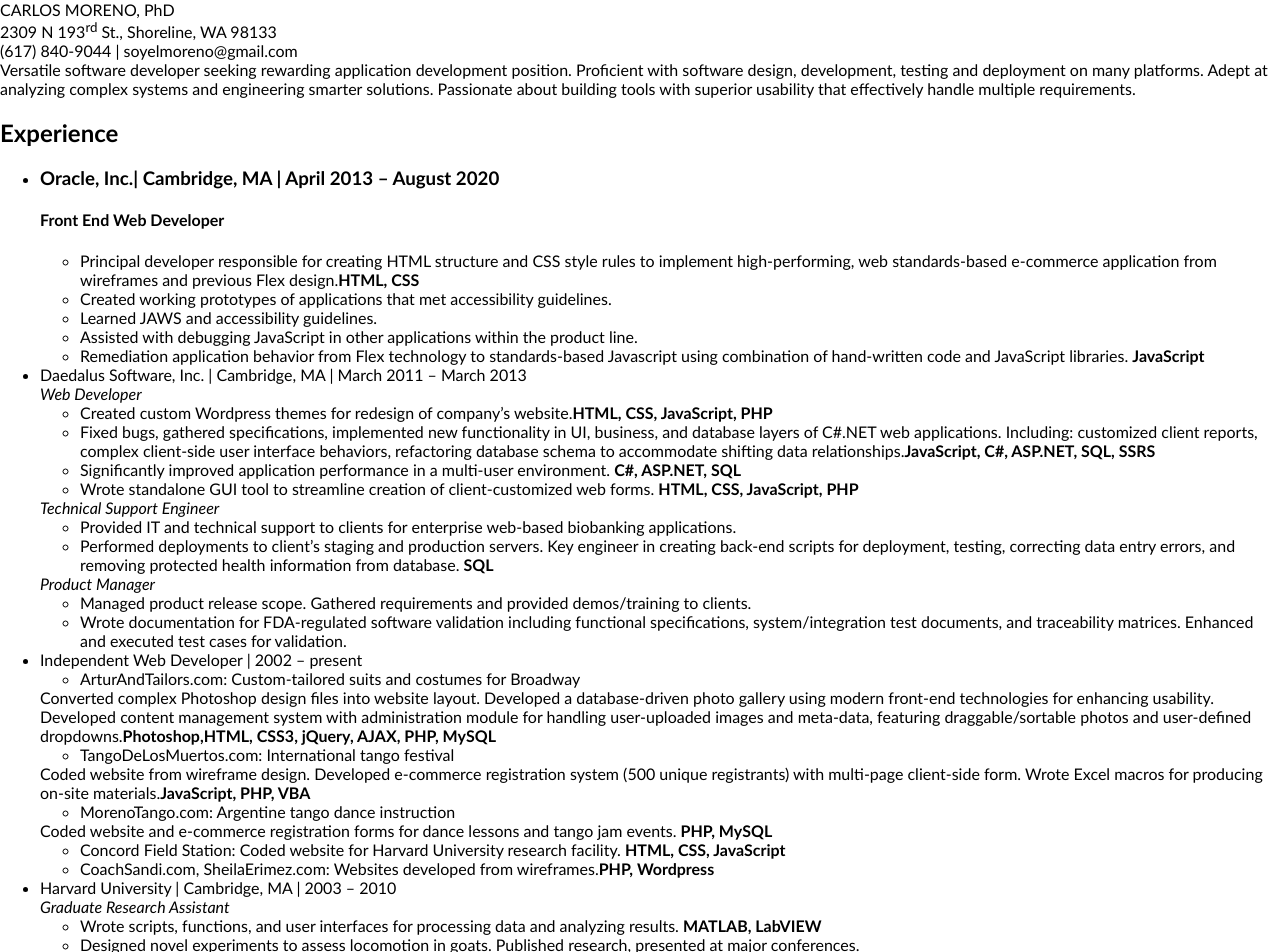
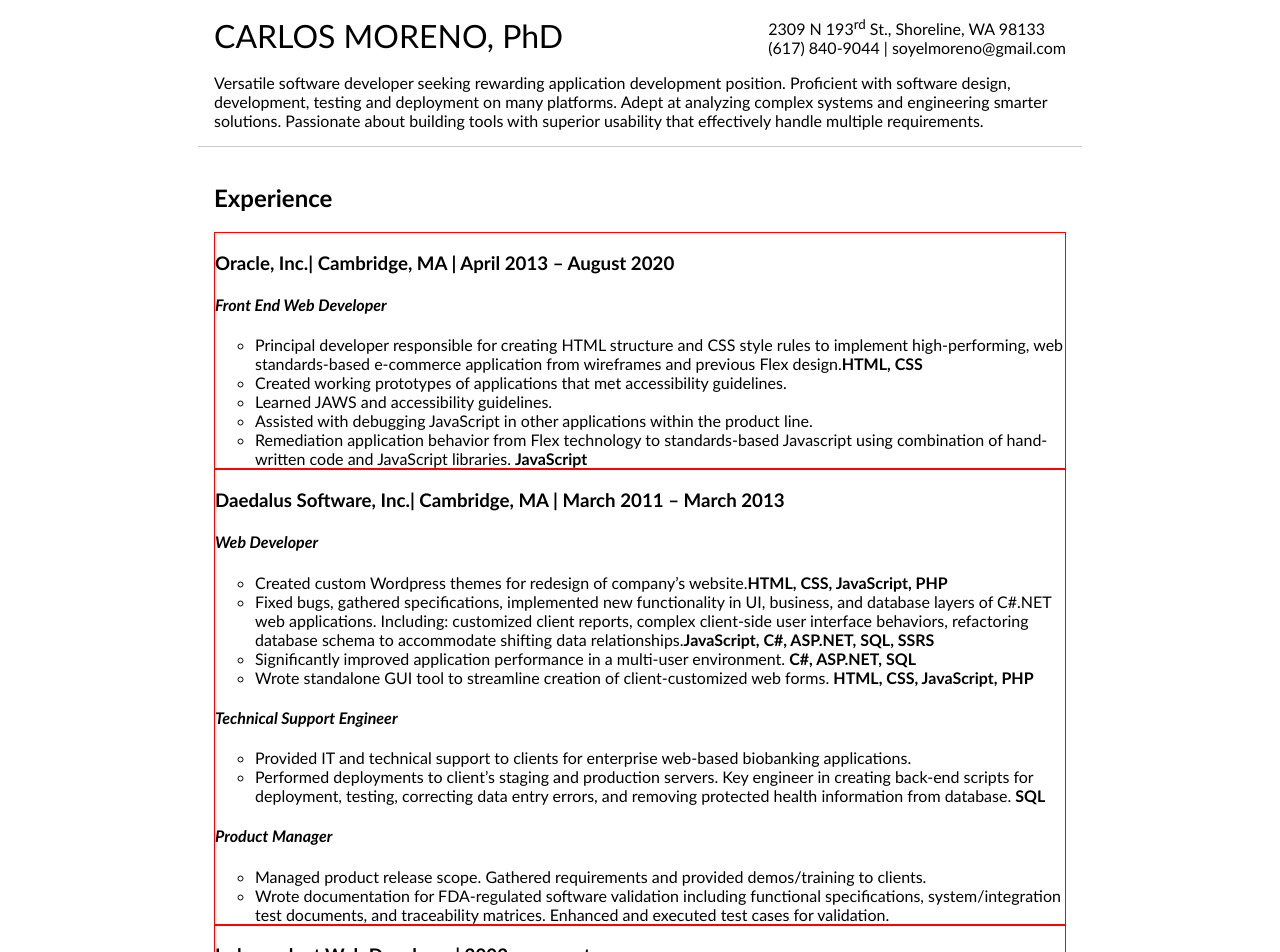
Before and after one commit to soyelmoreno/my-resume, a React (Vite) app: page / in a window 1280 px wide. Shown: the top 952 px of the page. Built offline with nearby package versions, Linux system fonts and the light colour scheme.

Commit message:
Updates to HTML for resume contents

```diff
--- a/src/App.js
+++ b/src/App.js
@@ -7,7 +7,7 @@
       <header>
         <div className="contact">
           <div className="contact-name">CARLOS MORENO, PhD</div>
-          <div className="contact-name">
+          <div className="contact-info">
             <p>
               2309 N 193<sup>rd</sup> St., Shoreline, WA 98133
               <br />
@@ -35,6 +35,7 @@
               </span>
             </h3>
             <h4 className="title">Front End Web Developer</h4>
+
             <ul className="tasks">
               <li>
                 Principal developer responsible for creating HTML structure and
@@ -61,13 +62,14 @@
           </li>
 
           <li className="job">
-            <p>
-              Daedalus Software, Inc. | Cambridge, MA | March 2011 &ndash; March
-              2013
-            </p>
-            <p>
-              <em>Web Developer</em>
-            </p>
+            <h3>
+              <span className="company">Daedalus Software, Inc.</span>
+              <span className="city-dates">
+                | Cambridge, MA | March 2011 &ndash; March 2013
+              </span>
+            </h3>
+            <h4 className="title">Web Developer</h4>
+
             <ul>
               <li>
                 Created custom Wordpress themes for redesign of company&rsquo;s
@@ -92,9 +94,8 @@
                 <strong>HTML, CSS, JavaScript, PHP</strong>
               </li>
             </ul>
-            <p>
-              <em>Technical Support Engineer</em>
-            </p>
+
+            <h4 className="title">Technical Support Engineer</h4>
             <ul>
               <li>
                 Provided IT and technical support to clients for enterprise
@@ -107,9 +108,8 @@
                 protected health information from database. <strong>SQL</strong>
               </li>
             </ul>
-            <p>
-              <em>Product Manager</em>
-            </p>
+
+            <h4 className="title">Product Manager</h4>
             <ul>
               <li>
                 Managed product release scope. Gathered requirements and
@@ -125,14 +125,18 @@
           </li>
 
           <li className="job">
-            <p>Independent Web Developer | 2002 &ndash; present</p>
+            <h3>
+              <span className="company">Independent Web Developer</span>
+              <span className="city-dates">| 2002 &ndash; present</span>
+            </h3>
+
             <ul>
               <li>
                 ArturAndTailors.com: Custom-tailored suits and costumes for
                 Broadway
               </li>
             </ul>
-            <p>
+            <p class="desc">
               Converted complex Photoshop design files into website layout.
               Developed a database-driven photo gallery using modern front-end
               technologies for enhancing usability. Developed content management
@@ -145,7 +149,7 @@
             <ul>
               <li>TangoDeLosMuertos.com: International tango festival</li>
             </ul>
-            <p>
+            <p class="desc">
               Coded website from wireframe design. Developed e-commerce
               registration system (500 unique registrants) with multi-page
               client-side form. Wrote Excel macros for producing on-site
@@ -155,7 +159,7 @@
             <ul>
               <li>MorenoTango.com: Argentine tango dance instruction</li>
             </ul>
-            <p>
+            <p class="desc">
               Coded website and e-commerce registration forms for dance lessons
               and tango jam events. <strong>PHP, MySQL</strong>
             </p>
@@ -173,10 +177,14 @@
           </li>
 
           <li className="job">
-            <p>Harvard University | Cambridge, MA | 2003 &ndash; 2010</p>
-            <p>
-              <em>Graduate Research Assistant</em>
-            </p>
+            <h3>
+              <span className="company">Harvard University</span>
+              <span className="city-dates">
+                | Cambridge, MA | Sept 2003 &ndash; June 2010
+              </span>
+            </h3>
+            <h4 className="title">Graduate Research Assistant</h4>
+
             <ul>
               <li>
                 Wrote scripts, functions, and user interfaces for processing
--- a/src/style.css
+++ b/src/style.css
@@ -1,4 +1,4 @@
-/* || Common */
+/* || Base */
 
 /* Make box-sizing be border-box everywhere, unless overridden */
 * {
@@ -20,12 +20,68 @@
   margin: 0;
 }
 
-/* || Layout */
-
-/* || Typography */
-
 html {
   font-family: Source Sans Pro, Calibri, Arial, sans-serif;
 }
 
-/* || Decoration */
+/* || Layout */
+/* Rules to divide the major components of a site */
+@media (min-width: 900px) {
+  .wrapper {
+    max-width: calc(900px - 1rem);
+    margin: 0 auto;
+  }
+}
+
+header {
+  padding: 1rem;
+}
+
+section {
+  padding: 1rem;
+}
+
+/* || Modules */
+/* Rules for reusable, modular parts, the minor components of our site */
+@media (min-width: 750px) {
+  .contact {
+    display: flex;
+  }
+  .contact-name {
+    flex: 1 1 0px;
+  }
+}
+
+header > p {
+  margin-top: 1rem;
+}
+
+.jobs {
+  list-style-type: none;
+  padding: 0;
+}
+
+.job {
+  border: 1px solid red;
+}
+
+.title {
+  font-style: italic;
+}
+
+.desc {
+  padding-left: 4rem;
+}
+
+/* || State */
+/* Rules to describe how our modules or layouts will look in a particular state */
+
+/* || Theme */
+/* Rules to describe how our modules or layouts will look */
+
+header {
+  border-bottom: 1px solid #ccc;
+}
+.contact-name {
+  font-size: 2rem;
+}
```
